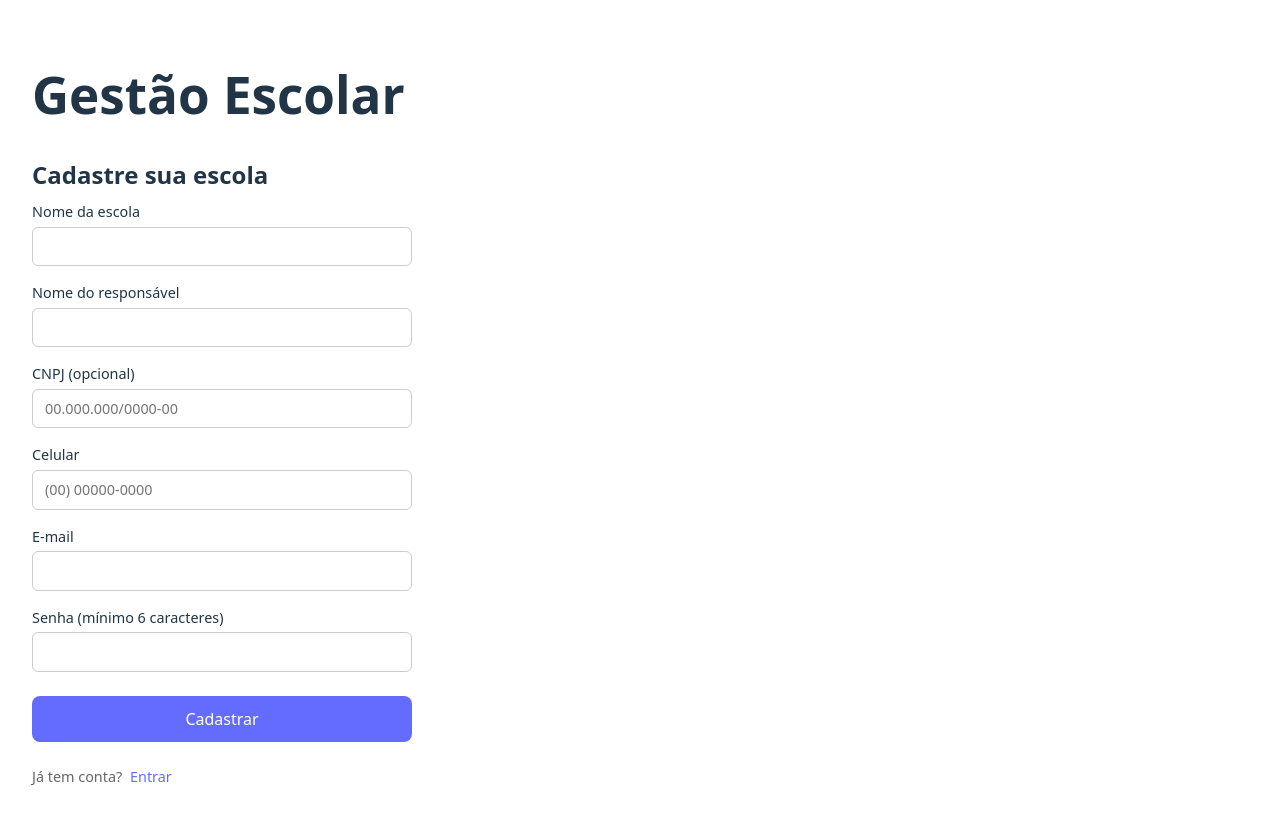
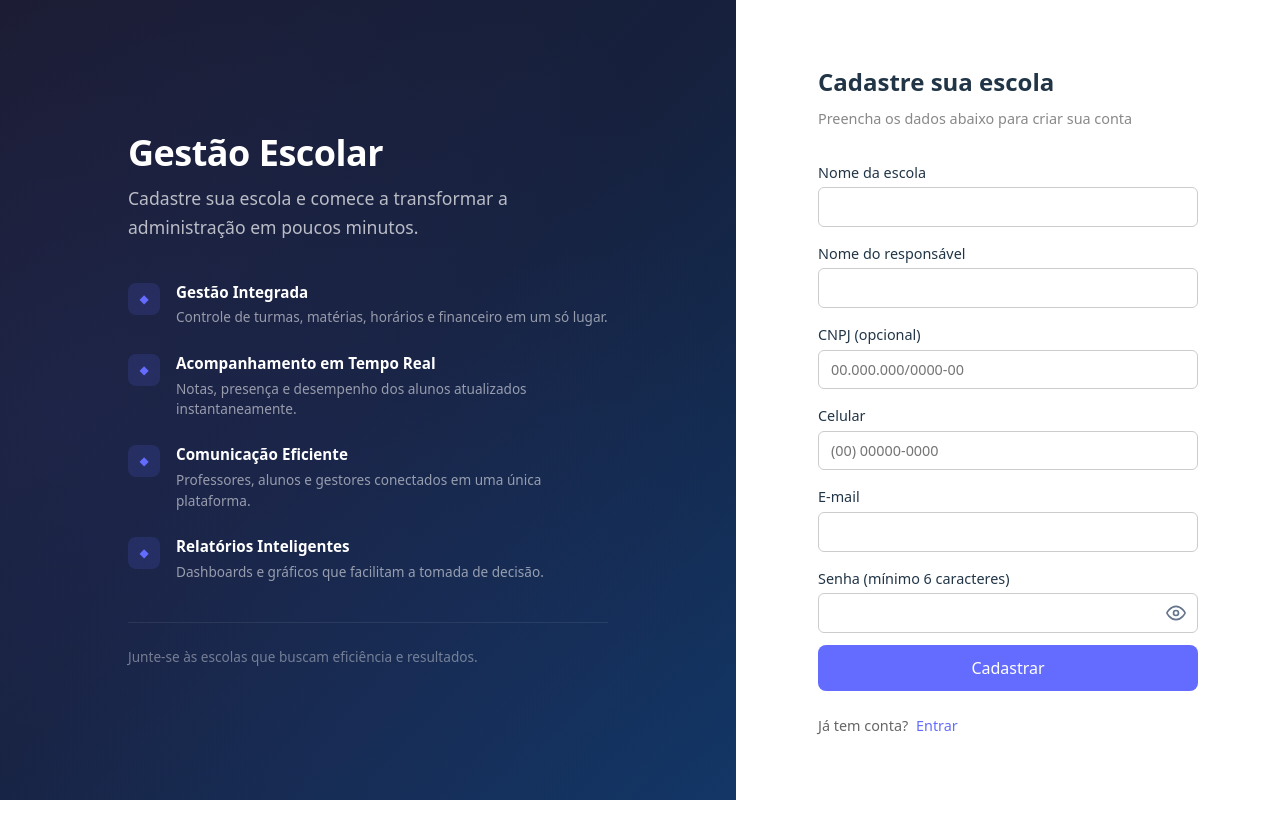
Before and after one commit to pereirasil/escola, a React (Vite) app: page /cadastro in a window 1280 px wide. Built offline with nearby package versions, Linux system fonts and the light colour scheme.

Commit message:
Ajustei o layout de cadastro

```diff
--- a/src/index.css
+++ b/src/index.css
@@ -1526,6 +1526,13 @@ body {
   color: inherit;
   font: inherit;
   box-sizing: border-box;
+  transition: border-color 0.2s, box-shadow 0.2s;
+}
+
+.auth-form input:focus {
+  outline: none;
+  border-color: #646cff;
+  box-shadow: 0 0 0 3px rgba(100, 108, 255, 0.2);
 }
 
 .auth-form button {
--- a/src/modules/auth/pages/Cadastro.jsx
+++ b/src/modules/auth/pages/Cadastro.jsx
@@ -15,6 +15,7 @@ export default function Cadastro() {
   })
   const [loading, setLoading] = useState(false)
   const [success, setSuccess] = useState(false)
+  const [showPassword, setShowPassword] = useState(false)
 
   const handleChange = (e) => {
     setForm({ ...form, [e.target.name]: e.target.value })
@@ -51,12 +52,22 @@ export default function Cadastro() {
 
   if (success) {
     return (
-      <>{helmetBlock}
+      <>
+        {helmetBlock}
         <main>
           <div className="auth-page">
-        <div className="auth-card">
-          <h1>Gestão Escolar</h1>
+            <div className="auth-hero">
+              <div className="auth-hero-content">
+                <h1 className="auth-hero-title">Gestão Escolar</h1>
+                <p className="auth-hero-subtitle">
+                  Cadastro recebido com sucesso. Em breve sua escola terá acesso à plataforma.
+                </p>
+              </div>
+            </div>
+            <div className="auth-login-side">
+              <div className="auth-card auth-card-success">
                 <h2>Cadastro enviado</h2>
+                <p className="auth-card-subtitle">Confira seu e-mail para atualizações</p>
                 <p className="auth-message">
                   Sua escola foi cadastrada. Você só terá acesso após o administrador geral aprovar seu cadastro. Aguarde e tente entrar mais tarde.
                 </p>
@@ -65,18 +76,65 @@ export default function Cadastro() {
                 </p>
               </div>
             </div>
+          </div>
         </main>
       </>
     )
   }
 
   return (
-    <>{helmetBlock}
+    <>
+      {helmetBlock}
       <main>
         <div className="auth-page">
+          <div className="auth-hero">
+            <div className="auth-hero-content">
+              <h1 className="auth-hero-title">Gestão Escolar</h1>
+              <p className="auth-hero-subtitle">
+                Cadastre sua escola e comece a transformar a administração em poucos minutos.
+              </p>
+
+              <div className="auth-hero-features">
+                <div className="auth-hero-feature">
+                  <span className="auth-hero-feature-icon">&#9670;</span>
+                  <div>
+                    <strong>Gestão Integrada</strong>
+                    <p>Controle de turmas, matérias, horários e financeiro em um só lugar.</p>
+                  </div>
+                </div>
+                <div className="auth-hero-feature">
+                  <span className="auth-hero-feature-icon">&#9670;</span>
+                  <div>
+                    <strong>Acompanhamento em Tempo Real</strong>
+                    <p>Notas, presença e desempenho dos alunos atualizados instantaneamente.</p>
+                  </div>
+                </div>
+                <div className="auth-hero-feature">
+                  <span className="auth-hero-feature-icon">&#9670;</span>
+                  <div>
+                    <strong>Comunicação Eficiente</strong>
+                    <p>Professores, alunos e gestores conectados em uma única plataforma.</p>
+                  </div>
+                </div>
+                <div className="auth-hero-feature">
+                  <span className="auth-hero-feature-icon">&#9670;</span>
+                  <div>
+                    <strong>Relatórios Inteligentes</strong>
+                    <p>Dashboards e gráficos que facilitam a tomada de decisão.</p>
+                  </div>
+                </div>
+              </div>
+
+              <p className="auth-hero-footer-text">
+                Junte-se às escolas que buscam eficiência e resultados.
+              </p>
+            </div>
+          </div>
+
+          <div className="auth-login-side">
             <div className="auth-card">
-        <h1>Gestão Escolar</h1>
               <h2>Cadastre sua escola</h2>
+              <p className="auth-card-subtitle">Preencha os dados abaixo para criar sua conta</p>
               <form onSubmit={handleSubmit} className="auth-form">
                 <label>
                   Nome da escola
@@ -136,17 +194,56 @@ export default function Cadastro() {
                     autoComplete="email"
                   />
                 </label>
-          <label>
+                <label style={{ marginBottom: '0.25rem' }}>
                   Senha (mínimo 6 caracteres)
+                  <div style={{ position: 'relative', width: '100%', marginTop: '0.25rem' }}>
                     <input
-              type="password"
+                      type={showPassword ? 'text' : 'password'}
                       name="password"
                       value={form.password}
                       onChange={handleChange}
                       required
                       minLength={6}
                       autoComplete="new-password"
+                      style={{ paddingRight: '2.5rem', width: '100%', boxSizing: 'border-box' }}
                     />
+                    <button
+                      type="button"
+                      className="auth-password-toggle"
+                      onClick={() => setShowPassword((s) => !s)}
+                      aria-label={showPassword ? 'Ocultar senha' : 'Mostrar senha'}
+                      style={{
+                        position: 'absolute',
+                        top: '50%',
+                        right: '0.5rem',
+                        transform: 'translateY(-50%)',
+                        width: 'auto',
+                        minWidth: 'unset',
+                        margin: 0,
+                        background: 'none',
+                        border: 'none',
+                        padding: '0.25rem',
+                        cursor: 'pointer',
+                        color: '#64748b',
+                        display: 'flex',
+                        alignItems: 'center',
+                        justifyContent: 'center',
+                        lineHeight: 0,
+                      }}
+                    >
+                      {showPassword ? (
+                        <svg xmlns="http://www.w3.org/2000/svg" width="20" height="20" viewBox="0 0 24 24" fill="none" stroke="currentColor" strokeWidth="2" strokeLinecap="round" strokeLinejoin="round">
+                          <path d="M17.94 17.94A10.07 10.07 0 0 1 12 20c-7 0-11-8-11-8a18.45 18.45 0 0 1 5.06-5.94M9.9 4.24A9.12 9.12 0 0 1 12 4c7 0 11 8 11 8a18.5 18.5 0 0 1-2.16 3.19m-6.72-1.07a3 3 0 1 1-4.24-4.24" />
+                          <line x1="1" y1="1" x2="23" y2="23" />
+                        </svg>
+                      ) : (
+                        <svg xmlns="http://www.w3.org/2000/svg" width="20" height="20" viewBox="0 0 24 24" fill="none" stroke="currentColor" strokeWidth="2" strokeLinecap="round" strokeLinejoin="round">
+                          <path d="M1 12s4-8 11-8 11 8 11 8-4 8-11 8-11-8-11-8z" />
+                          <circle cx="12" cy="12" r="3" />
+                        </svg>
+                      )}
+                    </button>
+                  </div>
                 </label>
                 <button type="submit" className="btn-primary" disabled={loading}>
                   {loading ? 'Cadastrando...' : 'Cadastrar'}
@@ -157,6 +254,7 @@ export default function Cadastro() {
               </p>
             </div>
           </div>
+        </div>
       </main>
     </>
   )
```
Lines whose indentation alone changed are shown as unchanged.
